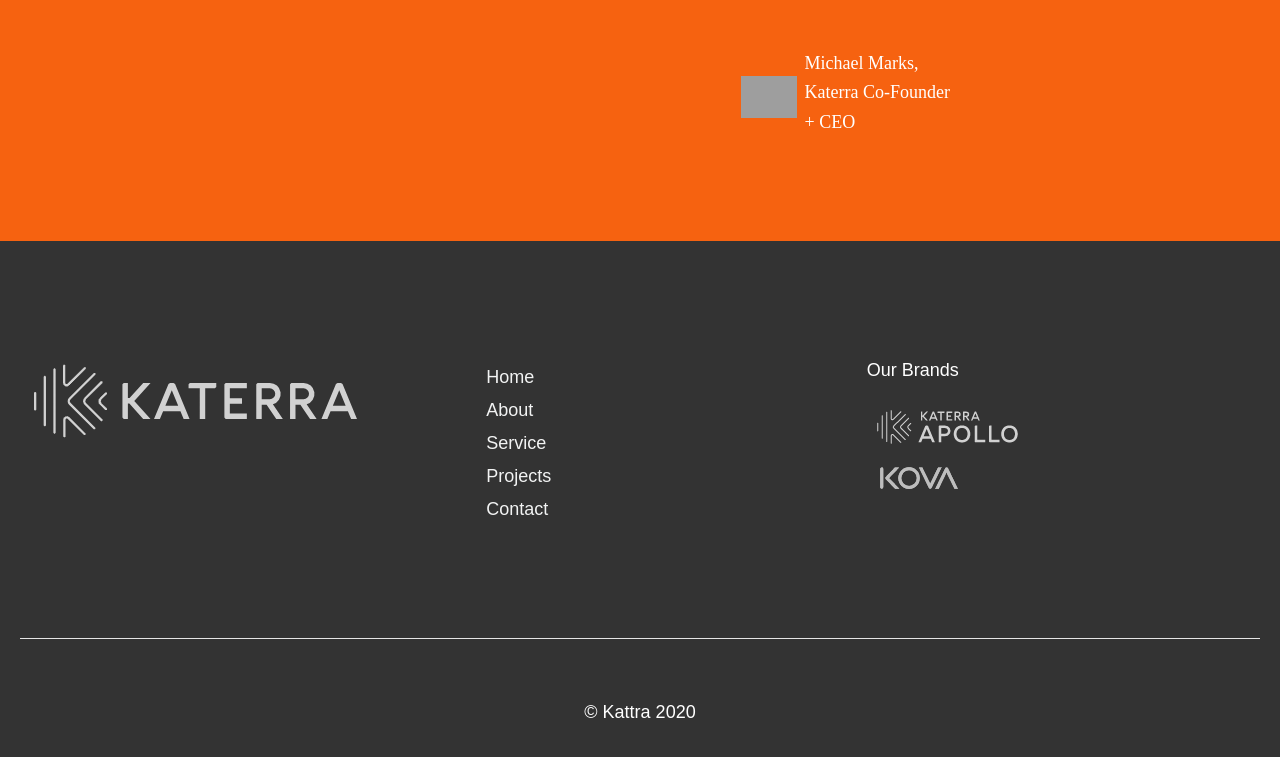
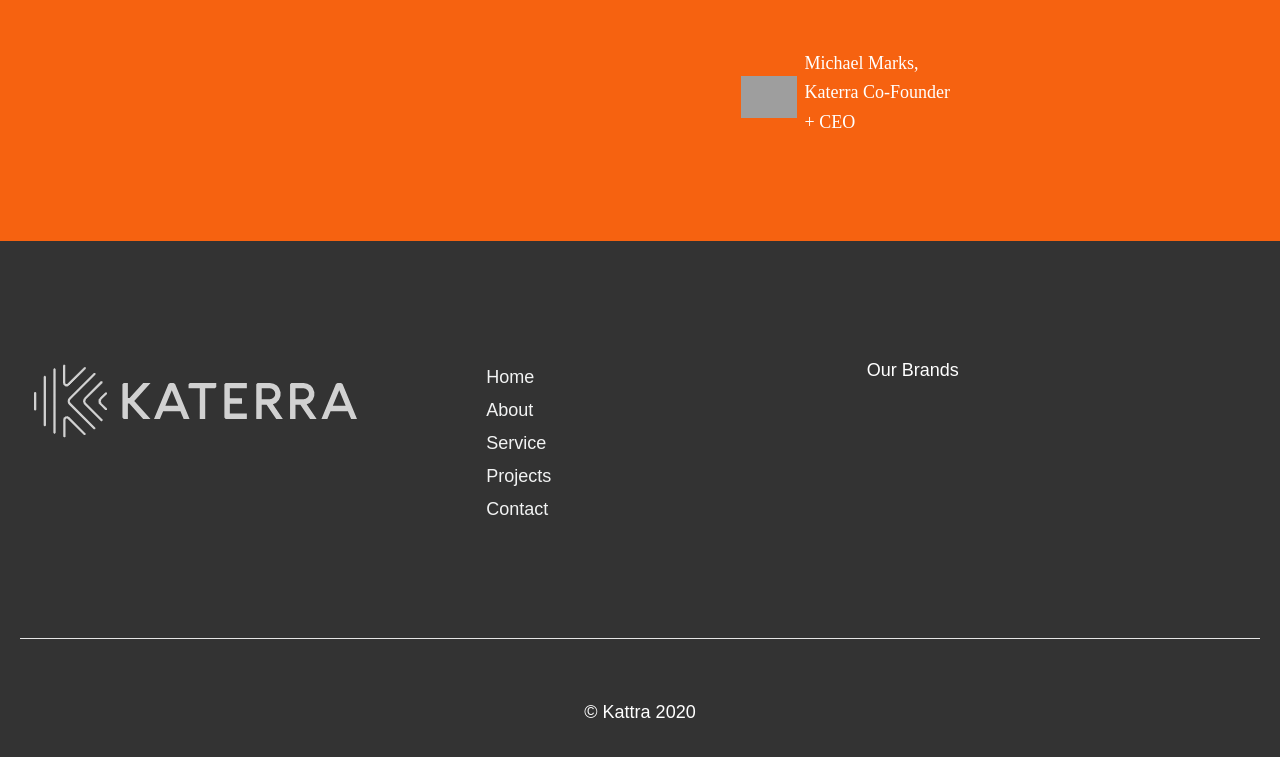
Before and after one commit to Nauman440/riddhishk, a Gatsby site: page / in a window 1280 px wide. Shown: the part 4074-4831 px from the top of the page. Built offline with nearby package versions, Linux system fonts and the light colour scheme; Gatsby itself is replaced by a stand-in of ours; grey boxes are pictures that could not be loaded; a web font is replaced by a local one.

Commit message:
let's comit

```diff
--- a/src/components/common/footer.jsx
+++ b/src/components/common/footer.jsx
@@ -1,9 +1,8 @@
-/* eslint-disable import/no-unresolved */
 import React from 'react';
 import styled from 'styled-components';
 import logo from '../../images/logo.png';
-import brand from '../../images/brand.png';
-import kovas from '../../images/Kova.png';
+// import brand from '../../images/branding.png';
+// import kovas from '../../images/Kovaing.png';
 
 const Wrapper = styled.section`
   background: #333;
@@ -57,14 +56,14 @@
           <MiniHeading>
             Our Brands
           </MiniHeading>
-          <ImageWraper
+          {/* <ImageWraper
             src={brand}
             className="img-fluid"
           />
           <ImageWraper
             src={kovas}
             className="img-fluid"
-          />
+          /> */}
         </div>
       </div>
       <hr className="bg-white" />
```
Also changed, not shown: src/images/Kovaing.PNG (renamed from src/images/Kova.PNG), src/images/branding.PNG (renamed from src/images/brand.PNG).
